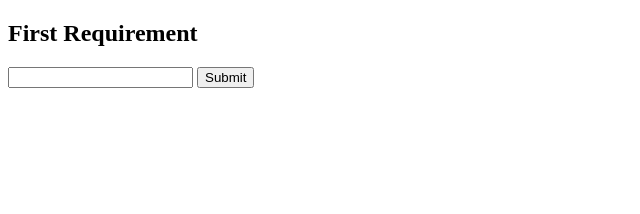
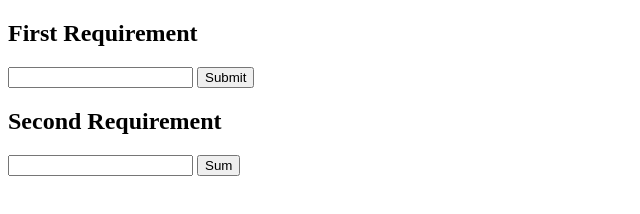
Before and after one commit to ACondori95/wdd330_w02, a plain HTML site: page index.html in a window 1280 px wide. Shown: the whole page, without its empty margins (0-640 px from the left). Drawn offline with Linux system fonts and the light colour scheme.

Commit message:
second requirement html

```diff
--- a/index.html
+++ b/index.html
@@ -12,6 +12,11 @@
     <button id="first_button" onclick="firstSubmit()">Submit</button>
     <div id="first_output"></div>
 
+    <h2>Second Requirement</h2>
+    <input type="text" id="second_input">
+    <button id="second_button" onclick="secondSum()">Sum</button>
+    <div id="second_output"></div>
+
   </body>
 
   <script src="./script/first_submit.js"></script>
```
